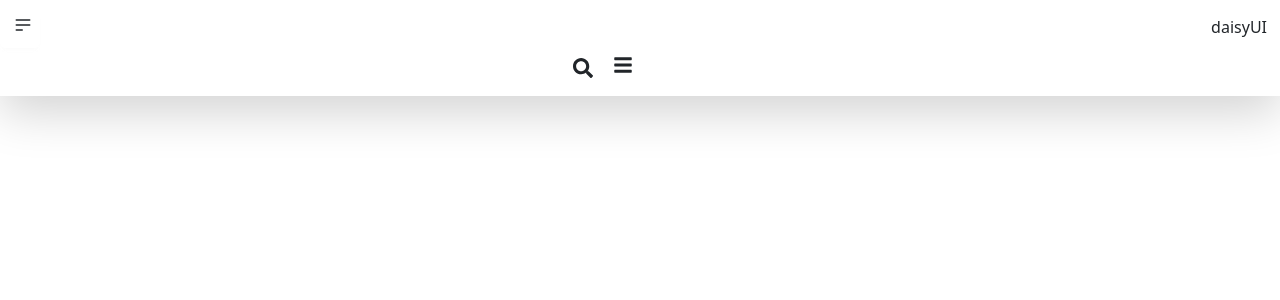
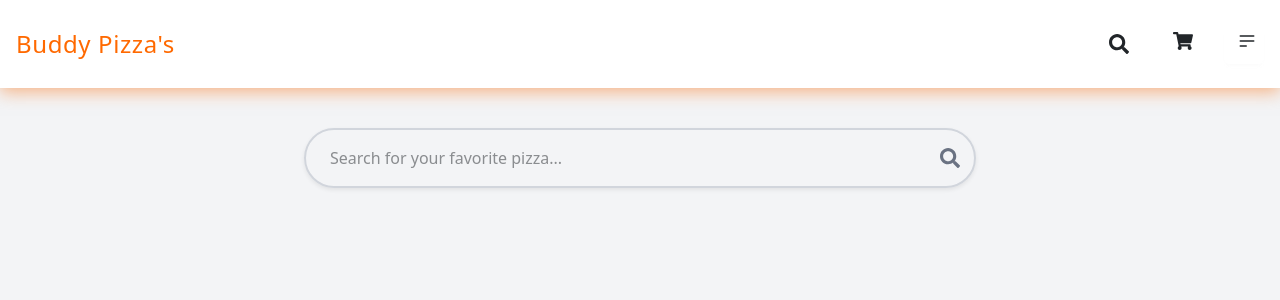
Before and after one commit to balivarun/Mern_Project, a React (Vite) app in the folder frontend/: page / in a window 1280 px wide. Shown: the top 300 px of the page. Built offline with nearby package versions, Linux system fonts and the light colour scheme.

Commit message:
added body component and make changes in navbar

```diff
--- a/frontend/src/App.tsx
+++ b/frontend/src/App.tsx
@@ -1,5 +1,6 @@
 import React from 'react';
 import Navbar from './components/Navbar'
+import Body from './components/body'
 import 'bootstrap/dist/css/bootstrap.min.css';
 import 'bootstrap/dist/js/bootstrap.bundle.min.js';
 
@@ -8,6 +9,7 @@ function App() {
   return (
     <div className='App'>
       <Navbar/>
+      <Body/>
     </div>
   )
 }
--- a/frontend/src/components/Navbar.tsx
+++ b/frontend/src/components/Navbar.tsx
@@ -1,5 +1,5 @@
 import React, { useState } from "react";
-import { FaSearch, FaBars, FaTimes } from "react-icons/fa";
+import { FaSearch, FaBars, FaTimes, FaShoppingCart } from "react-icons/fa";
 
 interface NavbarProps {
   // Add any props if needed
@@ -10,9 +10,32 @@ const Navbar: React.FC<NavbarProps> = () => {
 
   return (
     <div>
-      <div className="navbar bg-base-400 shadow-lg">
+      <div className="navbar bg- px-3 py-4 shadow-[0_4px_16px_0_rgba(249,115,22,0.5)]">
         <div className="navbar-start">
-          <div className="dropdown">
+        <div  className="text-2xl tracking-wide text-orange-500 hover:text-orange-600">
+            Buddy Pizza's
+          </div>
+        </div>
+
+        <div className="navbar-end flex gap-4">
+          {/* Search and Menu buttons moved here */}
+          <button
+            className="btn btn-ghost btn-circle"
+            aria-label="Search"
+          >
+            <FaSearch className="h-5 w-5" />
+          </button>
+
+          <button
+            className="btn btn-ghost btn-circle"
+            aria-label="Shopping Cart"
+          >
+            <div className="indicator">
+              <FaShoppingCart className="h-5 w-5" />
+            </div>
+          </button>
+
+          <div className="dropdown dropdown-end">
             <div
               tabIndex={0}
               role="button"
@@ -36,35 +59,14 @@ const Navbar: React.FC<NavbarProps> = () => {
             </div>
             <ul
               tabIndex={0}
-              className="menu menu-sm dropdown-content bg-base-100 rounded-box z-10 mt-3 w-52 p-2 shadow"
+              className="menu menu-sm dropdown-content bg-base-300 rounded-box z-10 mt-3 w-52 p-2 shadow"
             >
               <li><a href="/">Homepage</a></li>
-              <li><a href="/portfolio">Portfolio</a></li>
-              <li><a href="/about">About</a></li>
+              <li><a href="/portfolio">Orders</a></li>
+              <li><a href="/about">About our Website</a></li>
             </ul>
           </div>
-        </div>
-        <div className="navbar-center">
-          <a href="/" className="btn btn-ghost text-xl">
-            daisyUI
-          </a>
-        </div>
-        <div className="navbar-end">
-          <button
-            className="btn btn-ghost btn-circle"
-            aria-label="Search"
-          >
-            <FaSearch className="h-5 w-5" />
-          </button>
-          <button
-            className="btn btn-ghost btn-circle"
-            aria-label="Notifications"
-          >
-            <div className="indicator">
-              <FaBars className="h-5 w-5" />
-              <span className="badge badge-xs badge-primary indicator-item"></span>
-            </div>
-          </button>
+
         </div>
       </div>
     </div>
--- /dev/null
+++ b/frontend/src/components/body.tsx
@@ -0,0 +1,29 @@
+import React from 'react';
+import { FaSearch } from 'react-icons/fa';
+
+const Body = () => {
+  return (
+    <div className="w-full min-h-screen bg-gray-100">
+      {/* Search Container */}
+      <div className="max-w-2xl mx-auto pt-10">
+        <div className="relative flex items-center">
+          <input
+            type="text"
+            placeholder="Search for your favorite pizza..."
+            className="w-full px-6 py-3 text-lg rounded-full border-2 border-gray-300
+                     focus:outline-none focus:border-orange-500 pr-12
+                     shadow-sm hover:shadow-md transition-shadow"
+          />
+          <button
+            className="absolute right-4 text-gray-500 hover:text-orange-500
+                     transition-colors duration-200"
+          >
+            <FaSearch className="h-5 w-5" />
+          </button>
+        </div>
+      </div>
+    </div>
+  );
+};
+
+export default Body;
```
